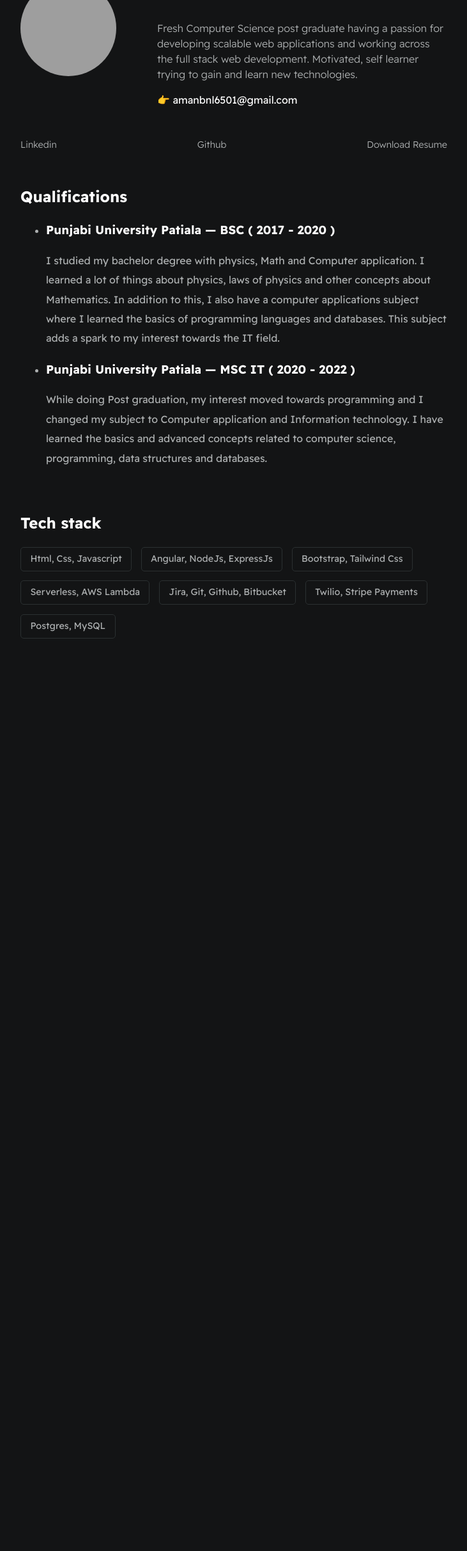
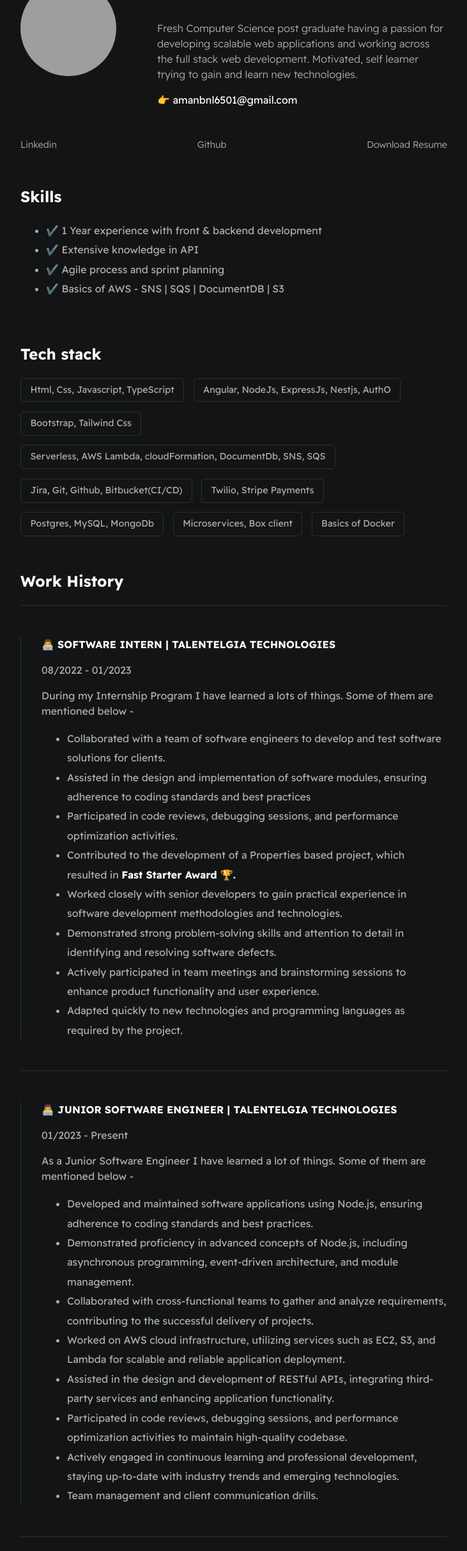
Before and after one commit to amanbnl/Portfolio, a plain HTML site: page index.html in a window 1280 px wide. Shown: the part 136-2560 px from the top of the page at 64% size, without its empty margins (274-1005 px from the left). Before the commit the page ends 1174 px from the top, so only its background shows below. Drawn offline with Linux system fonts and the light colour scheme; grey boxes are pictures that could not be loaded.

Commit message:
Updated experience and tech stack

```diff
--- a/index.html
+++ b/index.html
@@ -34,39 +34,118 @@
         <a href="./assets/Resume.pdf" target="_blank">Download Resume</a>
       </div>
     </section>
+    <section class="section--page">
+      <h2>Skills</h2>
+      <ul id="qualifications--list">
+        <li>✔️ 1 Year experience with front & backend development</li>
+        <li>✔️ Extensive knowledge in API</li>
+        <li>✔️ Agile process and sprint planning</li>
+        <li>✔️ Basics of AWS - SNS | SQS | DocumentDB | S3</li>
+      </ul>
+    </section>
+    <section class="section--page">
+      <h2>Tech stack</h2>
 
+      <div id="wrapper--techstack__items">
+        <div class="card--techstack"><span>Html, Css, Javascript, TypeScript</span></div>
+        <div class="card--techstack"><span>Angular, NodeJs, ExpressJs, Nestjs, AuthO</span></div>
+        <div class="card--techstack"><span>Bootstrap, Tailwind Css</span></div>
+        <div class="card--techstack"><span>Serverless, AWS Lambda, cloudFormation, DocumentDb, SNS, SQS</span></div>
+        <div class="card--techstack"><span>Jira, Git, Github, Bitbucket(CI/CD)</span></div>
+        <div class="card--techstack"><span>Twilio, Stripe Payments</span></div>
+        <div class="card--techstack"><span>Postgres, MySQL, MongoDb</span></div>
+        <div class="card--techstack"><span>Microservices, Box client</span></div>
+        <div class="card--techstack"><span>Basics of Docker</span></div>
+      </div>
+    </section>
+
+    <section id="work-history-wrapper" class="section--page">
+      <h2>Work History</h2>
+
+      <div class="line-break"></div>
+      <div class="card--work-history">
+        <strong>👨‍💻 SOFTWARE INTERN | TALENTELGIA TECHNOLOGIES</strong>
+        <p>08/2022 - 01/2023</p>
+        <p>During my Internship Program I have learned a lots of things. Some of them are mentioned below -</p>
+        <ul>
+          <li>Collaborated with a team of software engineers to develop and test software solutions for clients.</li>
+          <li>Assisted in the design and implementation of software modules, ensuring adherence to coding standards and best practices</li>
+          <li>Participated in code reviews, debugging sessions, and performance optimization activities.</li>
+          <li>Contributed to the development of a Properties based project, which resulted in <strong>Fast Starter Award 🏆.</strong></li>
+          <li>Worked closely with senior developers to gain practical experience in software development methodologies and technologies.</li>
+          <li>Demonstrated strong problem-solving skills and attention to detail in identifying and resolving software defects.</li>
+          <li>Actively participated in team meetings and brainstorming sessions to enhance product functionality and user experience.</li>
+          <li>Adapted quickly to new technologies and programming languages as required by the project.</li>
+        </ul>
+
+      </div>
+
+      <div class="line-break"></div>
+
+      <div class="card--work-history">
+        <strong>👨‍💻 JUNIOR SOFTWARE ENGINEER | TALENTELGIA TECHNOLOGIES</strong>
+        <p>01/2023 - Present</p>
+        <p>As a Junior Software Engineer I have learned a lot of things. Some of them are mentioned below -</p>
+        <ul>
+          <li>Developed and maintained software applications using Node.js, ensuring adherence to coding standards and best practices.</li>
+          <li>Demonstrated proficiency in advanced concepts of Node.js, including asynchronous programming, event-driven architecture, and module management.</li>
+          <li>Collaborated with cross-functional teams to gather and analyze requirements, contributing to the successful delivery of projects.</li>
+          <li>Worked on AWS cloud infrastructure, utilizing services such as EC2, S3, and Lambda for scalable and reliable application deployment.</li>
+          <li>Assisted in the design and development of RESTful APIs, integrating third-party services and enhancing application functionality.</li>
+          <li>Participated in code reviews, debugging sessions, and performance optimization activities to maintain high-quality codebase.</li>
+          <li>Actively engaged in continuous learning and professional development, staying up-to-date with industry trends and emerging technologies.</li>
+          <li>Team management and client communication drills.</li>
+        </ul>
+      </div>
+
+      <div class="line-break"></div>
+    </section>
     <section class="section--page">
       <h2>Qualifications</h2>
       <ul id="qualifications--list">
         <li>
           <h3>Punjabi University Patiala — BSC ( 2017 - 2020 ) </h3>
-          I studied my bachelor degree with physics, Math and Computer application. I learned a lot of things about
-          physics, laws of physics and other concepts about Mathematics. In addition to this, I also have a computer
-          applications subject where I learned the basics of programming languages and databases. This subject adds a
-          spark to my interest towards the IT field.
+          Throughout my bachelor's degree program, I undertook a diverse range of coursework that encompassed both
+          scientific principles and computer application concepts.I gained a comprehensive understanding of scientific
+          theories, principles, and methodologies, including subjects such as physics and
+          mathematics. This knowledge allows me to approach problems with a systematic and analytical mindset.
+          The core of my degree program revolved around computer application, covering topics such as programming
+          languages, algorithms, data structures, software development, database management, and computer networks. I
+          gained hands-on experience with basic programming languages like [c, c++, java].
         </li>
       </ul>
       <ul id="qualifications--list">
         <li>
           <h3>Punjabi University Patiala — MSC IT ( 2020 - 2022 )</h3>
-          While doing Post graduation, my interest moved towards programming and I changed my subject to Computer
-          application and Information technology. I have learned the basics and advanced concepts related to computer
-          science, programming, data structures and databases.
+          During my master's degree program, I specialized in Information Technology, focusing on advanced concepts and
+          practical applications. I gained a deep understanding of information systems design, development, and
+          implementation. This involved studying topics such as database management, information security, software
+          engineering, web development, and human-computer interaction. Along with that I have started learning
+          Javascript by understanding the basic concepts.
       </ul>
     </section>
+    <!-- Achievement section -->
+    <section class="section--page">
+      <h2>Achievements</h2>
 
+      <div class="card--project">
+        <span>🏆 </span>Fast starter Award.
+        <p>As a Software Intern I was Awarded as "Fast Starter" for my performance.</p>
+      </div>
+
+    </section>
+    <!-- project details -->
     <section class="section--page">
-      <h2>Tech stack</h2>
+      <h2>Projects & Accomplishments</h2>
 
-      <div id="wrapper--techstack__items">
-        <div class="card--techstack"><span>Html, Css, Javascript</span></div>
-        <div class="card--techstack"><span>Angular, NodeJs, ExpressJs</span></div>
-        <div class="card--techstack"><span>Bootstrap, Tailwind Css</span></div>
-        <div class="card--techstack"><span>Serverless, AWS Lambda</span></div>
-        <div class="card--techstack"><span>Jira, Git, Github, Bitbucket</span></div>
-        <div class="card--techstack"><span>Twilio, Stripe Payments</span></div>
-        <div class="card--techstack"><span>Postgres, MySQL</span></div>
+      <div class="card--project">
+        <a href="./projects/osqo.html"><span> </span>Built a Property Management Application (OSQO).</a>
       </div>
+
+      <div class="card--project">
+        <a href="./projects/mcq.html"><span></span>Building MCQ website as a side project.</a>
+      </div>
+
     </section>
   </div>
 
```
Also changed, not shown: projects/mcq.html (added, +45 -0 lines), projects/osqo.html (added, +61 -0 lines), 1 other file.
